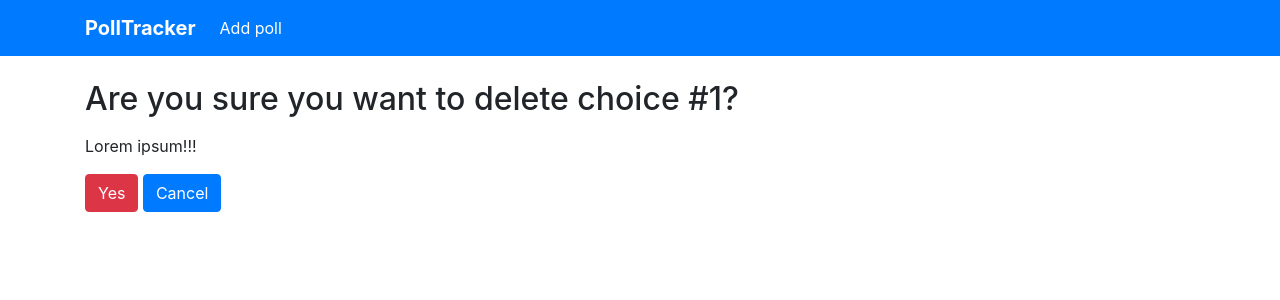
After one commit to ihinion/exam_7, a Django app: page /poll/1/choice/delete/ in a window 1280 px wide. The commit adds this page. Shown: the top 300 px of the page. Run offline with Django 3.2, Linux system fonts and the light colour scheme; data comes from the database, SQL or seed files in the repository; some libraries are stand-ins or nearby versions.

Commit message:
Created ChoiceDeleteView, choice_delete.html, added delete button in choice_card.html, path in urls.py

```diff
--- a/source/main/urls.py
+++ b/source/main/urls.py
@@ -16,7 +16,7 @@ Including another URLconf
 from django.contrib import admin
 from django.urls import path
 from webapp.views import PollView, IndexView, PollCreateView, PollUpdateView, PollDeleteView, ChoiceCreateView, \
-    ChoiceUpdateView
+    ChoiceUpdateView, ChoiceDeleteView
 
 urlpatterns = [
     path('admin/', admin.site.urls),
@@ -26,5 +26,6 @@ urlpatterns = [
     path('poll/<int:pk>/update/', PollUpdateView.as_view(), name='poll_update'),
     path('poll/<int:pk>/delete/', PollDeleteView.as_view(), name='poll_delete'),
     path('poll/<int:pk>/choice/add/', ChoiceCreateView.as_view(), name='choice_create'),
-    path('poll/<int:pk>/choice/update/', ChoiceUpdateView.as_view(), name='choice_update')
+    path('poll/<int:pk>/choice/update/', ChoiceUpdateView.as_view(), name='choice_update'),
+    path('poll/<int:pk>/choice/delete/', ChoiceDeleteView.as_view(), name='choice_delete')
 ]
--- /dev/null
+++ b/source/webapp/templates/choice/choice_delete.html
@@ -0,0 +1,10 @@
+{% extends 'base.html' %}
+{% block title %}Delete choice{% endblock %}
+{% block content %}
+    <form method="post">{% csrf_token %}
+        <h2 class="my-3">Are you sure you want to delete choice #{{ choice.pk }}?</h2>
+        <p>{{ choice.text }}</p>
+        <input class="btn btn-danger" type="submit" value="Yes">
+        <a class="btn btn-primary" href="{% url 'poll_view' choice.poll.pk %}">Cancel</a>
+    </form>
+{% endblock %}
--- a/source/webapp/templates/partial/choice_card.html
+++ b/source/webapp/templates/partial/choice_card.html
@@ -4,6 +4,7 @@
         <p><b>Created at:</b> {{ choice.created_at }}</p>
         <form class="form-inline">
             <a class="btn btn-info btn-sm mr-3" href="{% url 'choice_update' choice.pk %}" role="button">Update</a>
+            <a class="btn btn-danger btn-sm mr-3" href="{% url 'choice_delete' choice.pk %}" role="button">Delete</a>
         </form>
     </div>
 </div>
--- a/source/webapp/views/choice_views.py
+++ b/source/webapp/views/choice_views.py
@@ -1,6 +1,6 @@
 from django.shortcuts import get_object_or_404, redirect
 from django.urls import reverse
-from django.views.generic import CreateView, UpdateView
+from django.views.generic import CreateView, UpdateView, DeleteView
 
 from webapp.forms import ChoiceForm
 from webapp.models import Choice, Poll
@@ -26,3 +26,11 @@ class ChoiceUpdateView(UpdateView):
 
     def get_success_url(self):
         return reverse('poll_view', kwargs={'pk': self.object.poll.pk})
+
+
+class ChoiceDeleteView(DeleteView):
+    template_name = 'choice/choice_delete.html'
+    model = Choice
+
+    def get_success_url(self):
+        return reverse('poll_view', kwargs={'pk': self.object.poll.pk})
```
